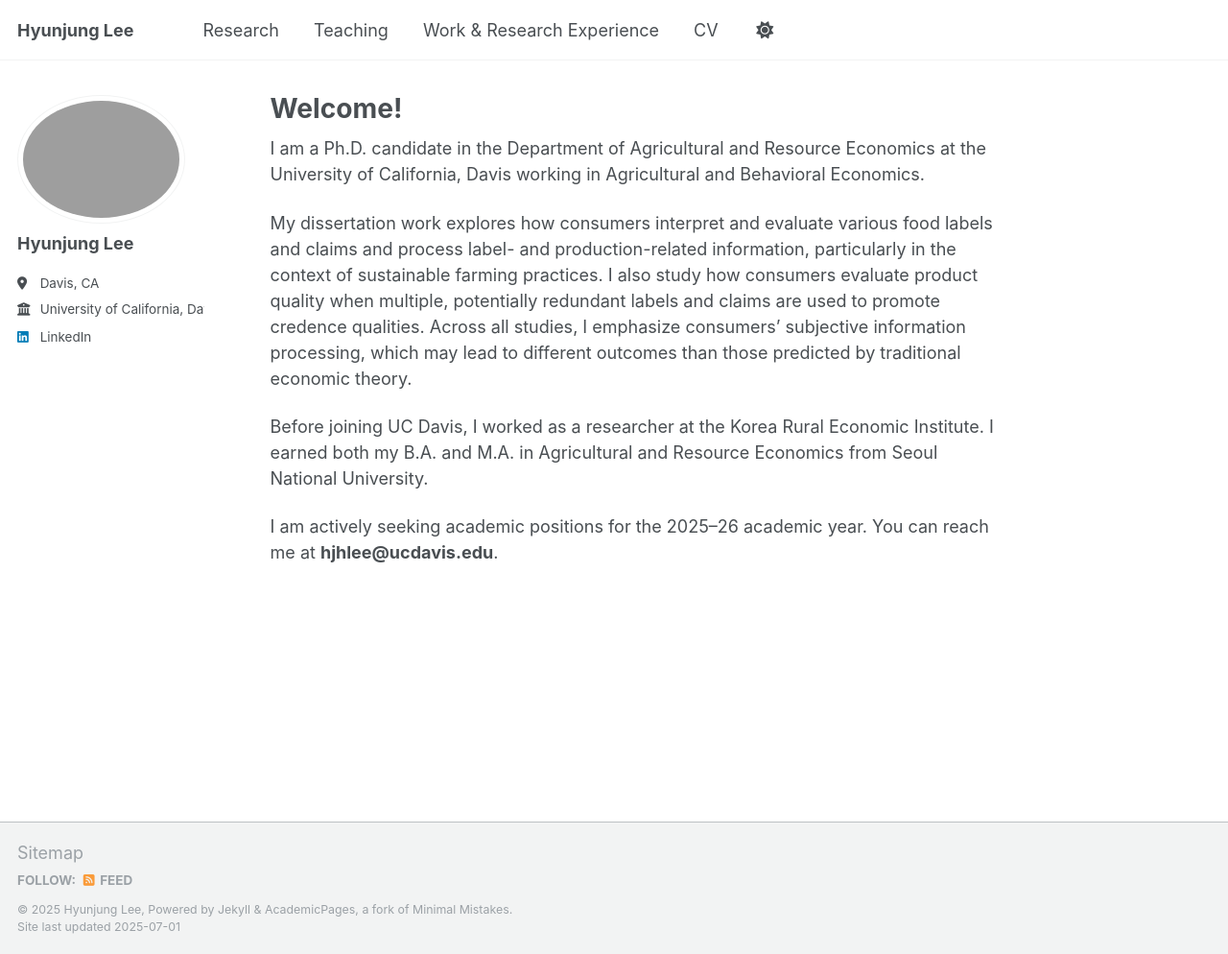
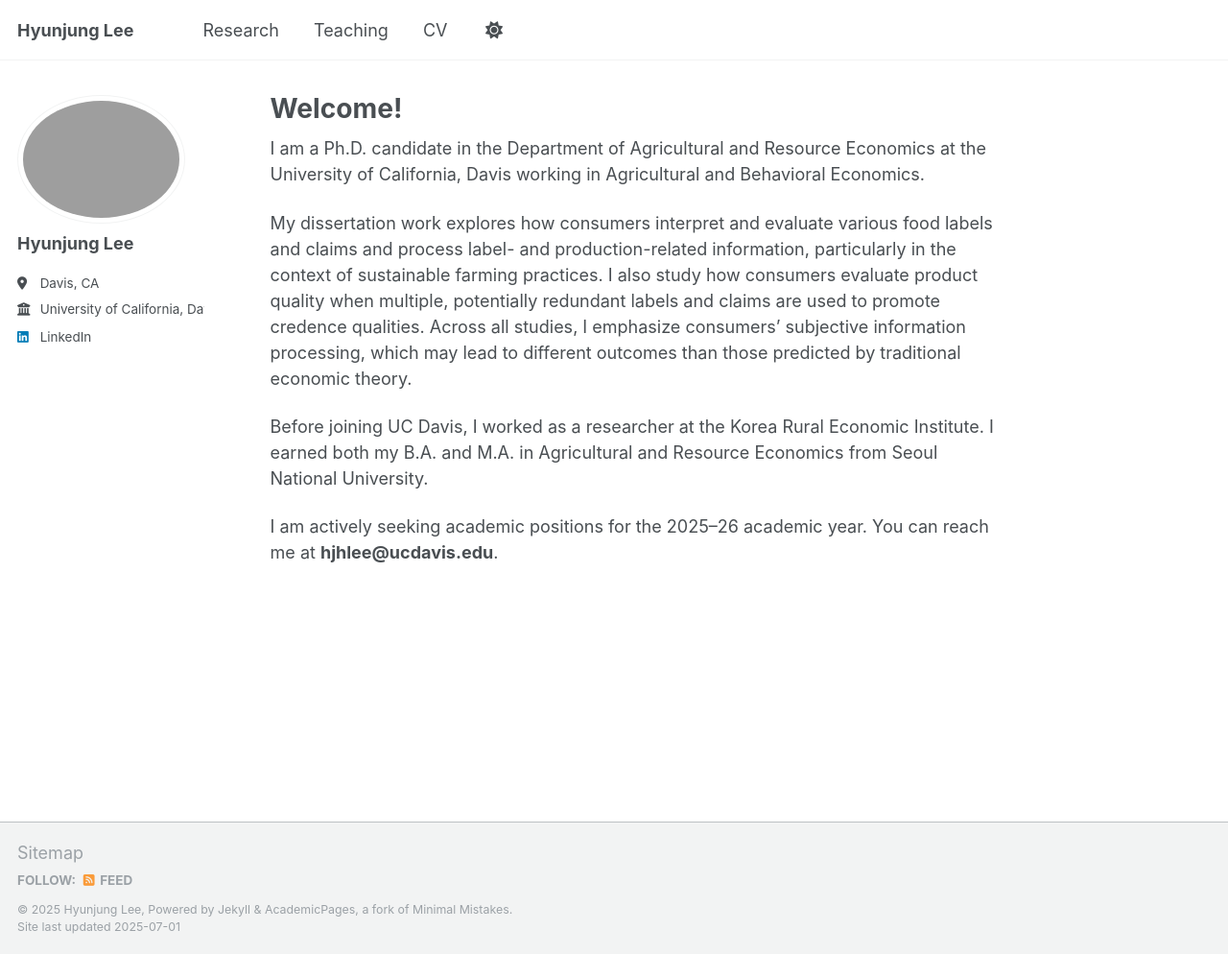
Before and after one commit to Hyunjung-agLee/hyunjung-aglee, a Jekyll site: the page built from _pages/about.md, in a window 1280 px wide and 994 px high. Shown: the whole window at 96% size. Built offline with Jekyll 4.4.1, drawn with Linux system fonts in a browser that asks for light colours; a script that is not in the unit is left out.

Commit message:
Update navigation.yml

```diff
--- a/_data/navigation.yml
+++ b/_data/navigation.yml
@@ -23,9 +23,6 @@ main:
   # - title: "Blog Posts"
   #  url: /year-archive/
 
-  - title: "Work & Research Experience"
-    url: /workexperience/
-
   - title: "CV"
     url: /cv/
 
```
